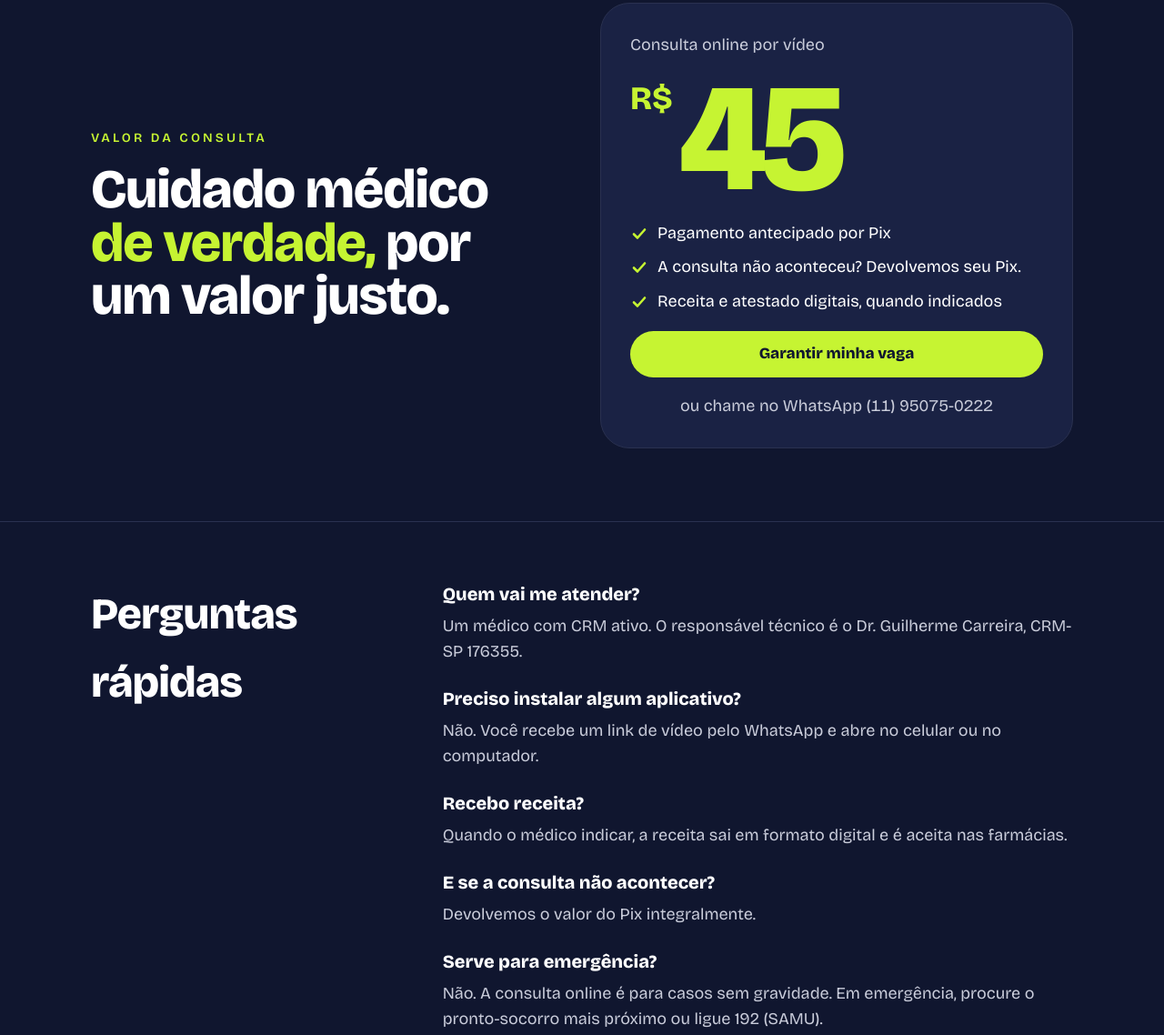
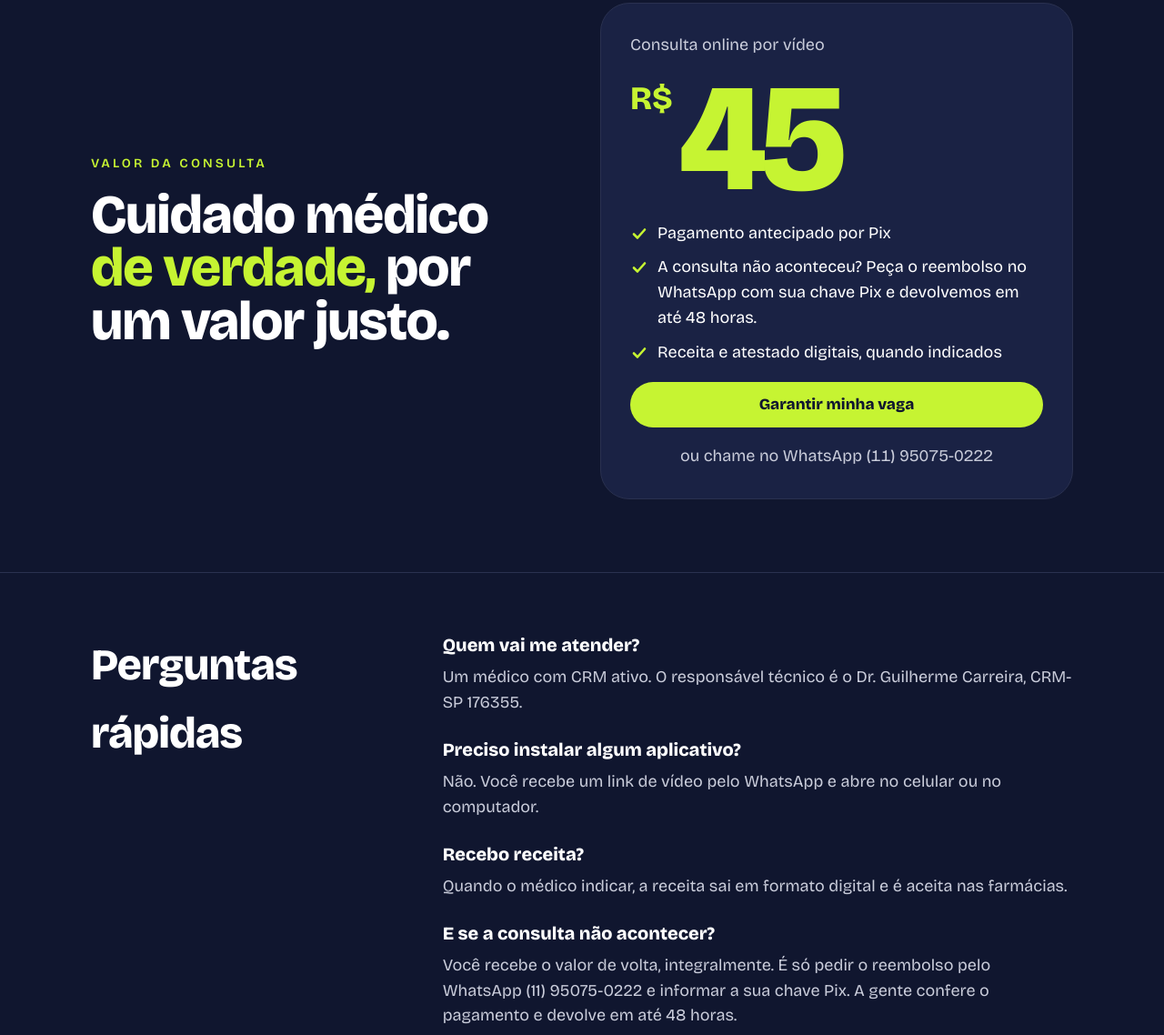
Before and after one commit to drguilhermecarreira-debug/renovar-site.br, a plain HTML site: page index.html in a window 1280 px wide. Shown: the part 1472-2610 px from the top of the page at 91% size. Drawn offline with nearby package versions, Linux system fonts and the light colour scheme.

Commit message:
Reembolso: pedido pelo WhatsApp com chave Pix, devolução em até 48 horas
Updated the refund policy details for consultations.

```diff
--- a/index.html
+++ b/index.html
@@ -178,7 +178,7 @@ h1,h2,h3{font-family:var(--display);font-weight:800;text-wrap:balance;margin:0;l
         <div class="value" aria-label="45 reais"><small>R$</small><span>45</span></div>
         <ul>
           <li><svg width="20" height="20" viewBox="0 0 20 20" aria-hidden="true"><path d="M4 10.5l4 4 8-9" fill="none" stroke="#C6F432" stroke-width="2.6" stroke-linecap="round" stroke-linejoin="round"/></svg>Pagamento antecipado por Pix</li>
-          <li><svg width="20" height="20" viewBox="0 0 20 20" aria-hidden="true"><path d="M4 10.5l4 4 8-9" fill="none" stroke="#C6F432" stroke-width="2.6" stroke-linecap="round" stroke-linejoin="round"/></svg>A consulta não aconteceu? Devolvemos seu Pix.</li>
+          <li><svg width="20" height="20" viewBox="0 0 20 20" aria-hidden="true"><path d="M4 10.5l4 4 8-9" fill="none" stroke="#C6F432" stroke-width="2.6" stroke-linecap="round" stroke-linejoin="round"/></svg>A consulta não aconteceu? Peça o reembolso no WhatsApp com sua chave Pix e devolvemos em até 48 horas.</li>
           <li><svg width="20" height="20" viewBox="0 0 20 20" aria-hidden="true"><path d="M4 10.5l4 4 8-9" fill="none" stroke="#C6F432" stroke-width="2.6" stroke-linecap="round" stroke-linejoin="round"/></svg>Receita e atestado digitais, quando indicados</li>
         </ul>
         <a class="btn" href="https://wa.me/5511950750222">Garantir minha vaga</a>
@@ -194,7 +194,7 @@ h1,h2,h3{font-family:var(--display);font-weight:800;text-wrap:balance;margin:0;l
         <div><dt>Quem vai me atender?</dt><dd>Um médico com CRM ativo. O responsável técnico é o Dr. Guilherme Carreira, CRM-SP 176355.</dd></div>
         <div><dt>Preciso instalar algum aplicativo?</dt><dd>Não. Você recebe um link de vídeo pelo WhatsApp e abre no celular ou no computador.</dd></div>
         <div><dt>Recebo receita?</dt><dd>Quando o médico indicar, a receita sai em formato digital e é aceita nas farmácias.</dd></div>
-        <div><dt>E se a consulta não acontecer?</dt><dd>Devolvemos o valor do Pix integralmente.</dd></div>
+        <div><dt>E se a consulta não acontecer?</dt><dd>Você recebe o valor de volta, integralmente. É só pedir o reembolso pelo WhatsApp (11) 95075-0222 e informar a sua chave Pix. A gente confere o pagamento e devolve em até 48 horas.</dd></div>
         <div><dt>Serve para emergência?</dt><dd>Não. A consulta online é para casos sem gravidade. Em emergência, procure o pronto-socorro mais próximo ou ligue 192 (SAMU).</dd></div>
       </dl>
     </div>
```
